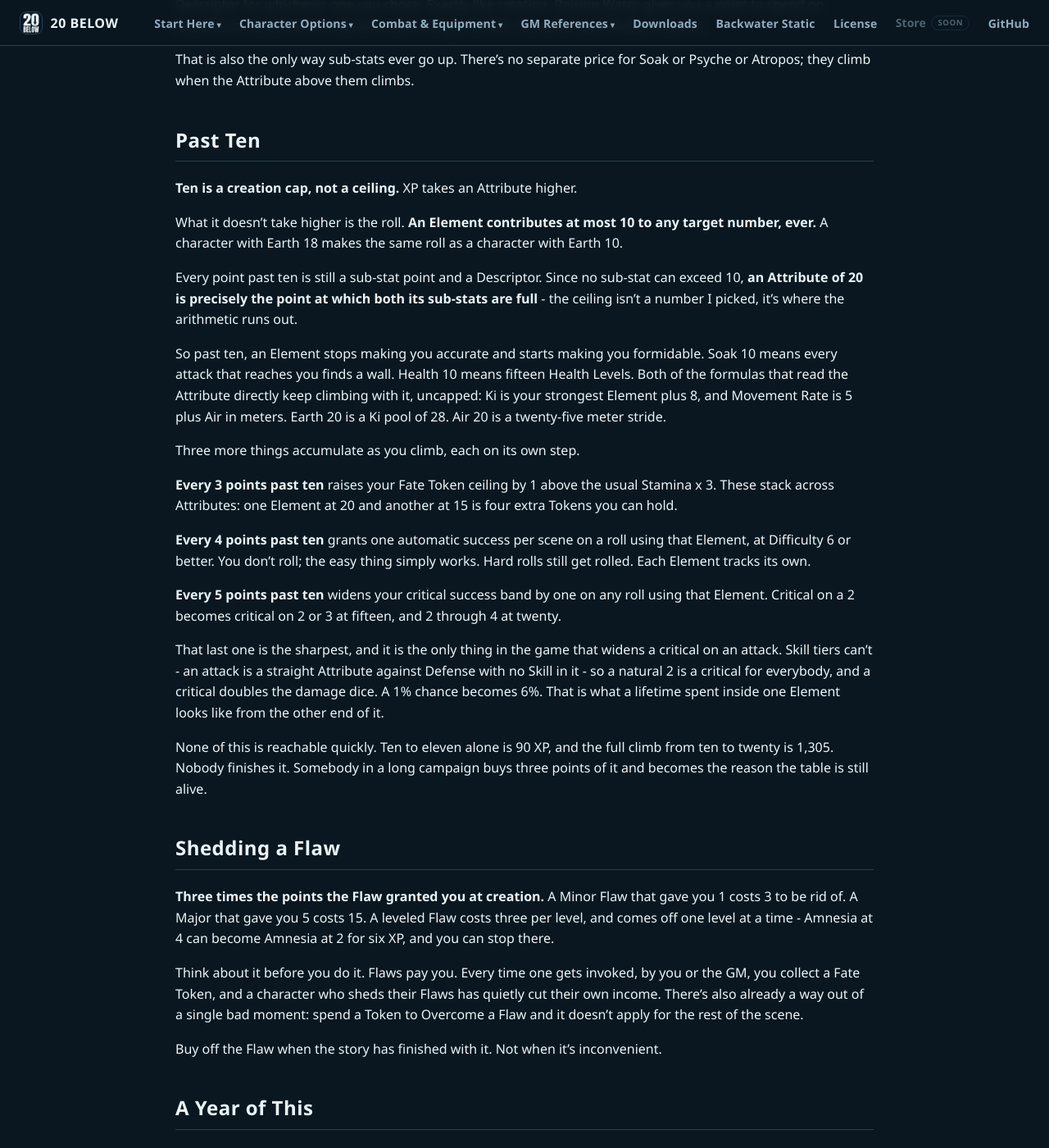
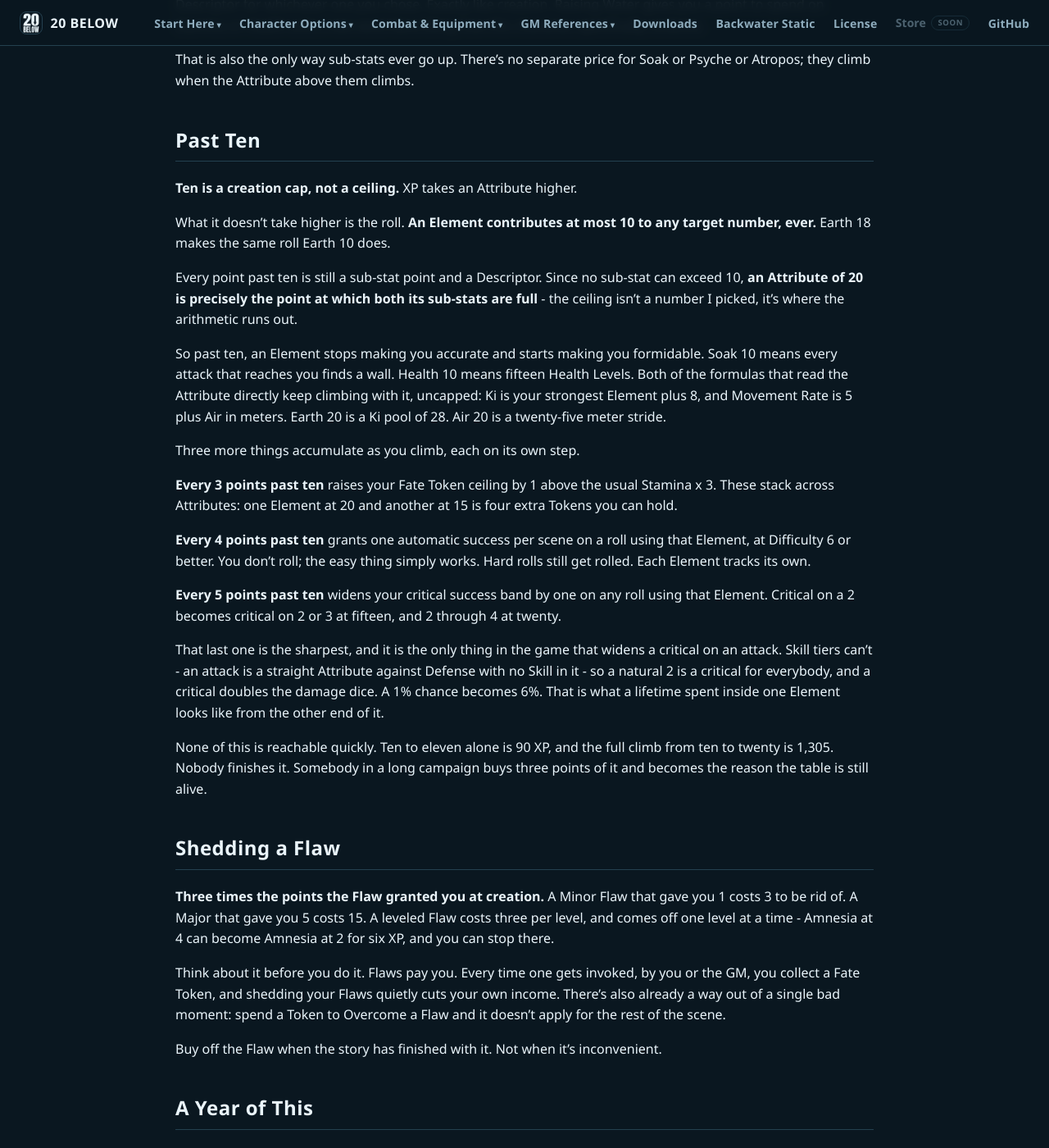
Before and after one commit to feralucce/20_Below, a Jekyll site: the page built from webbook/advancement.md, in a window 1280 px wide and 1400 px high, scrolled down 4726 px. Shown: the whole window at 82% size. Built offline with Jekyll 4.4.1, drawn with Linux system fonts in a browser that asks for light colours; some of the changed text lies outside the part shown.

Commit message:
Finish the voice pass: Chapters 11 and 12
Chapter 11's 3.8 "you" per 1k was mostly its 4,300 words of catalogue,
which addresses nobody by design. Measuring the prose alone put it at
11.0, and its opening was already the best thing in it - "Gear is the
part of your character you can lose in a river. A rifle is a handful of
dice you're carrying. Body armor is Soak you didn't have to be born
with." So the job was four third-person spots, not a rewrite.

It now reads 13.5 on prose, and that is where it should stay. The rest is
reference text explaining what a table's columns mean - "Range is given
as Normal / Long", "Reload is the action cost" - which is impersonal
because it describes the table rather than the reader. Pushing that into
direct address would make it worse, so the number is not the target.

Chapter 12 was already inside the band and is now 29.3, with its eight
third-person spots down to the one that must never be touched: "the same
file the character creator reads" names the app.

rules/weapons.md carried three of the same, including the Field rations
row, which reaches the book as a restored table rather than through the
manuscript.

That completes the voice pass. Every chapter has been through it.

Co-Authored-By: Claude Opus 5 <noreply@anthropic.com>

```diff
--- a/webbook/advancement.md
+++ b/webbook/advancement.md
@@ -23,11 +23,11 @@ Up to **5 XP a session**, across five categories worth 1 each. The GM awards the
 
 Attendance and Participation. Showed up and played.
 
-Good Roleplaying. Played the character well.
+Good Roleplaying. You played them well.
 
 Heroism and Risk Faced. Took a real risk in character.
 
-Learning and Discovery. Learned something significant about the character, the plot, or the world.
+Learning and Discovery. You learned something significant about your character, the plot, or the world.
 
 Standout Moment. The GM’s discretion - a beat somebody brings up again three sessions later.
 
@@ -137,7 +137,7 @@ Limiters, on the other hand, are forever. There is no price to remove one, becau
 
 **Current rating times nine.** Earth 5 to 6 is 45. Earth 7 to 8 is 63. Earth 9 to 10 is 81.
 
-This is the long game, and it is priced to be. Raising an Attribute is the only purchase that moves every roll you make with that Element at once, and the curve is steep enough that a character raises two or three of them across an entire campaign, not ten.
+This is the long game, and it is priced to be. Raising an Attribute is the only purchase that moves every roll you make with that Element at once, and the curve is steep enough that you raise two or three of them across an entire campaign, not ten.
 
 Every Attribute point also grants one sub-stat point, to put in either of that Attribute’s two sub-stats, and one Descriptor for whichever one you chose. Exactly like creation. Raising Water gives you a point to spend on Stamina or Health and a new word describing how this character, specifically, endures.
 
@@ -147,7 +147,7 @@ That is also the only way sub-stats ever go up. There’s no separate price for
 
 **Ten is a creation cap, not a ceiling.** XP takes an Attribute higher.
 
-What it doesn’t take higher is the roll. **An Element contributes at most 10 to any target number, ever.** A character with Earth 18 makes the same roll as a character with Earth 10.
+What it doesn’t take higher is the roll. **An Element contributes at most 10 to any target number, ever.** Earth 18 makes the same roll Earth 10 does.
 
 Every point past ten is still a sub-stat point and a Descriptor. Since no sub-stat can exceed 10, **an Attribute of 20 is precisely the point at which both its sub-stats are full** - the ceiling isn’t a number I picked, it’s where the arithmetic runs out.
 
@@ -169,7 +169,7 @@ None of this is reachable quickly. Ten to eleven alone is 90 XP, and the full cl
 
 **Three times the points the Flaw granted you at creation.** A Minor Flaw that gave you 1 costs 3 to be rid of. A Major that gave you 5 costs 15. A leveled Flaw costs three per level, and comes off one level at a time - Amnesia at 4 can become Amnesia at 2 for six XP, and you can stop there.
 
-Think about it before you do it. Flaws pay you. Every time one gets invoked, by you or the GM, you collect a Fate Token, and a character who sheds their Flaws has quietly cut their own income. There’s also already a way out of a single bad moment: spend a Token to Overcome a Flaw and it doesn’t apply for the rest of the scene.
+Think about it before you do it. Flaws pay you. Every time one gets invoked, by you or the GM, you collect a Fate Token, and shedding your Flaws quietly cuts your own income. There’s also already a way out of a single bad moment: spend a Token to Overcome a Flaw and it doesn’t apply for the rest of the scene.
 
 Buy off the Flaw when the story has finished with it. Not when it’s inconvenient.
 
```
Also changed, not shown: rules/weapons.md (+3 -3 lines), webbook/equipment.md (+4 -4 lines).
